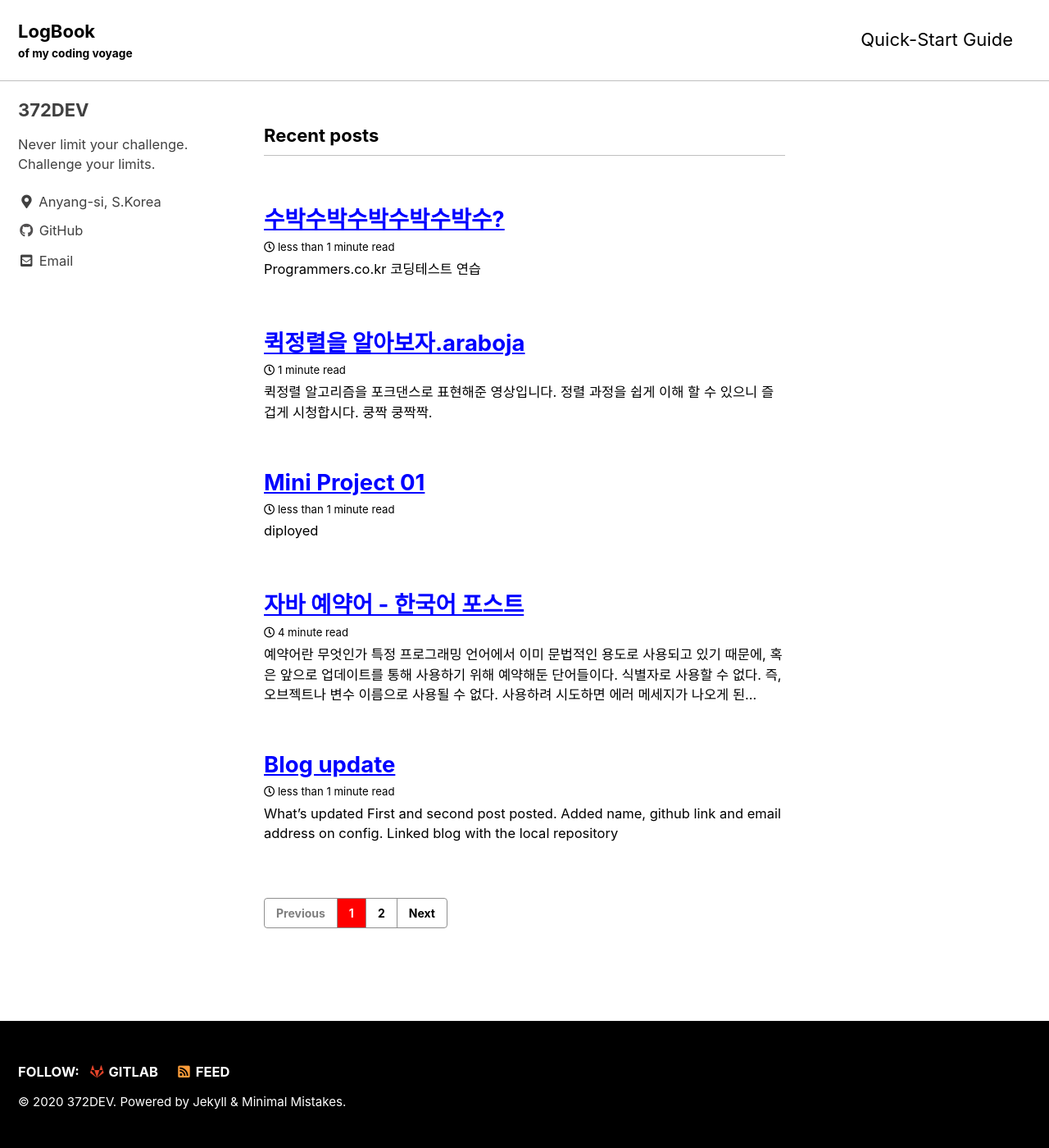
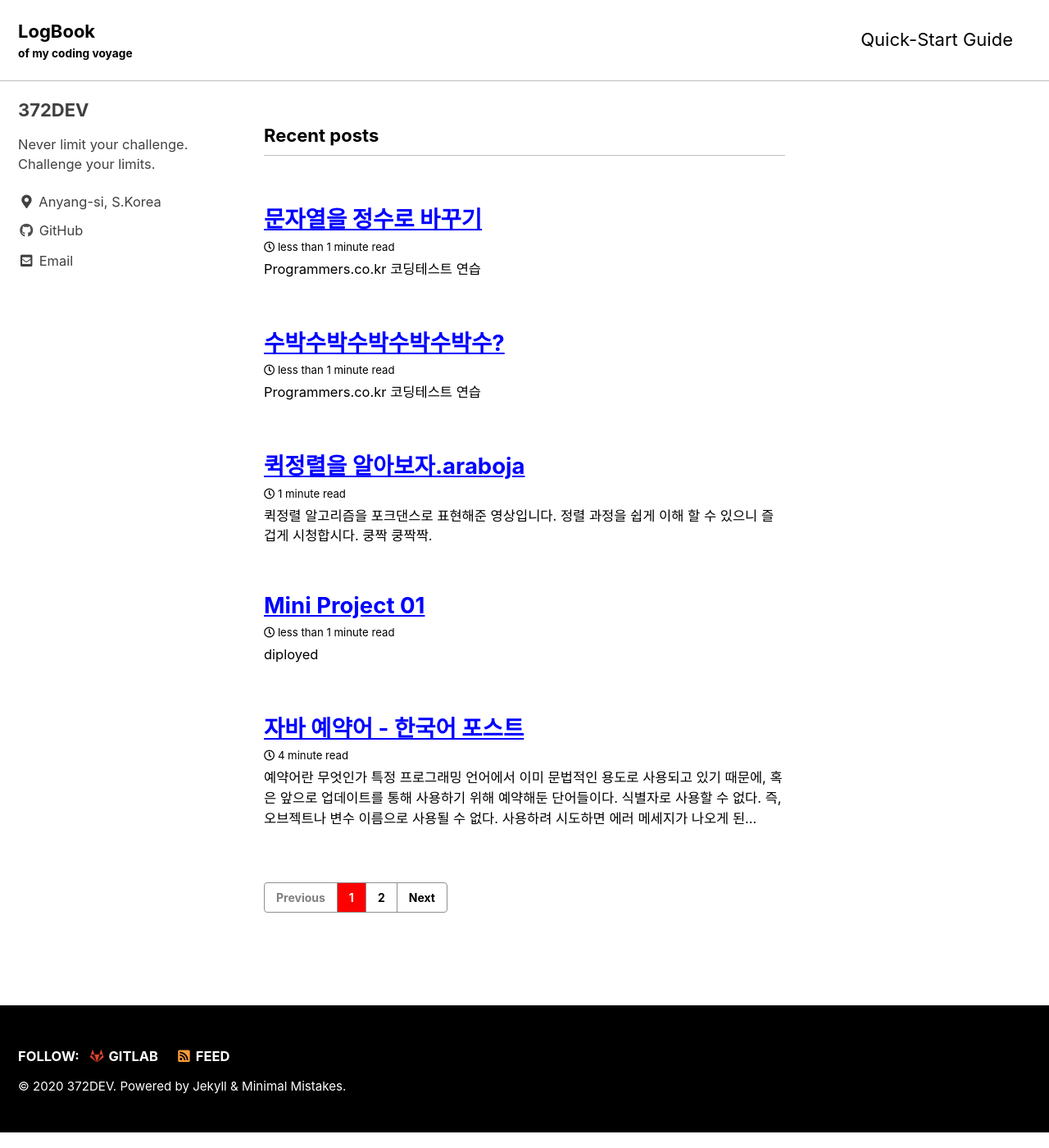
Before and after one commit to 372dev/372dev.github.io, a Jekyll site: the page built from index.html, in a window 1280 px wide. Shown: the whole page at 82% size. Built offline with Jekyll 4.4.1, drawn with Linux system fonts in a browser that asks for light colours; cached includes are drawn as plain includes; the list of posts is cut into pages by our own code; part of the change alters nothing that is shown.

Commit message:
algorithm03

````diff
--- a/_posts/2020-11-02-post07.md
+++ b/_posts/2020-11-02-post07.md
@@ -8,7 +8,7 @@ tags: Java, Study, Algorithm, iteration, programmers, level_1
 
 ## Level 1 - 사용언어 Java - 수박수박수박수박수박수?
 
-![subak1](https://github.com/372dev/372dev.github.io/blob/master/_posts/imgs/subak1.png)
+![subak1](https://raw.githubusercontent.com/372dev/372dev.github.io/master/_posts/imgs/subak1.PNG)
 
 #### 나의 답안.. (아주 지저분 하군요!)
 ```java
--- /dev/null
+++ b/_posts/2020-11-03-post08.md
@@ -0,0 +1,73 @@
+---
+title: "문자열을 정수로 바꾸기"
+date: 2020-11-03 12:30:00 +0900
+categories: Algorithm
+tags: Java, Study, Algorithm, Iteration, DataType, Conditions, Programmers, Level_1
+---
+## Programmers.co.kr 코딩테스트 연습
+
+## Level 1 - 사용언어 Java - 문자열을 정수로 바꾸기
+
+![strToInt1](https://raw.githubusercontent.com/372dev/372dev.github.io/master/_posts/imgs/strToInt1.PNG)
+
+#### 나의 답안
+```java
+class Solution {
+    public int solution(String s) {
+        int answer = 0;
+        boolean negative = false;
+        boolean skipFirstChar = false;
+        char firstChar = s.charAt(0);
+
+        if (firstChar == '-') {
+            negative = true;
+            skipFirstChar = true;
+        } else if (firstChar == '+') {
+            skipFirstChar = true;
+        }
+
+        if (skipFirstChar) {
+            for (int i = 1; i < s.length(); i++) {
+                answer = (answer * 10) + (int)(s.charAt(i) - 48);
+            }
+        } else {
+            for (int i = 0; i < s.length(); i++) {
+                answer = (answer * 10) + (int)(s.charAt(i) - 48);
+            }
+        }
+
+        answer = negative? -answer : answer;
+
+        return answer;
+    }
+}
+```
+
+#### 잘 정리된 다른 사람의 답안..
+```java
+public class StrToInt {
+    public int getStrToInt(String str) {
+            boolean Sign = true;
+            int result = 0;
+
+      for (int i = 0; i < str.length(); i++) {
+                char ch = str.charAt(i);
+                if (ch == '-')
+                    Sign = false;
+                else if(ch !='+')
+                    result = result * 10 + (ch - '0');
+            }
+            return Sign?1:-1 * result;
+    }
+```
+
+#### 이건 반칙!!
+```java
+class Solution {
+  public int solution(String s) {
+      int answer = 0;
+      answer = Integer.parseInt(s);
+      return answer;
+  }
+}
+```
````
Also changed, not shown: _posts/imgs/strToInt1.PNG (added).
